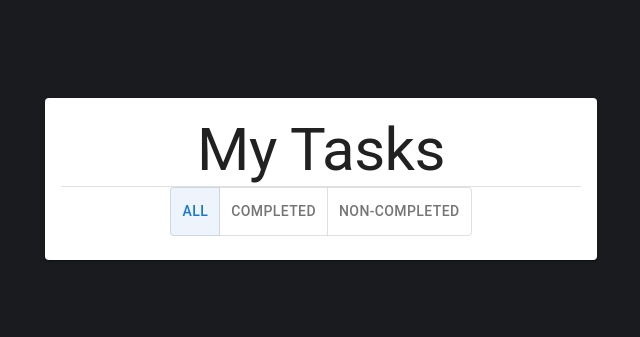
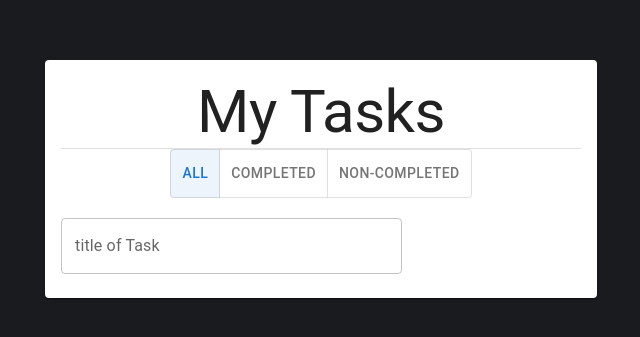
Before and after one commit to mohamadmoustafa123/web2, a React (Create React App) app: page /HomePage in a window 1280 px wide. Shown: the part 221-558 px from the top of the page, without its empty margins (319-959 px from the left). Built offline with nearby package versions, Linux system fonts and the light colour scheme.

Commit message:
I used the grid from Material UI to specify how many elements I needed inside it. I needed two: a textfield and a button. I used a text field from Material UI to create a nice look, and I set a use state for it and linked it to a value and an on change.

```diff
--- a/src/components/TodoList.jsx
+++ b/src/components/TodoList.jsx
@@ -3,6 +3,8 @@ import {
   CardContent,
   Container,
   Divider,
+  Grid,
+  TextField,
   ToggleButton,
   ToggleButtonGroup,
   Typography,
@@ -10,10 +12,11 @@ import {
 import { useState } from "react";
 
 export default function TodoList() {
-    const [displayedTodosType,setDispledTodosType]=useState("all")
-    function handleChange(e){
-        setDispledTodosType(e.target.value)
-    }
+  const [displayedTodosType, setDispledTodosType] = useState("all");
+   const [titleInput, setTiteInput] = useState("");
+  function handleChange(e) {
+    setDispledTodosType(e.target.value);
+  }
   return (
     <>
       <Container maxWidth="sm">
@@ -37,8 +40,29 @@ export default function TodoList() {
               <ToggleButton value="completed">Completed</ToggleButton>
               <ToggleButton value="non-completed">Non-Completed</ToggleButton>
             </ToggleButtonGroup>
+            <Grid container style={{ marginTop: "20px" }} spacing={2}>
+          <Grid
+            size={8}
+            display="flex"
+            justifyContent="space-arround"
+            alignItems="center"
+          >
+            <TextField style={{ width: "100%" }}
+                  id="outlined-basic"
+                  label= "title of Task"
+                  variant="outlined"
+                  value={titleInput}
+                  onChange={(e)=>{
+                    setTiteInput(e.target.value)
+                  }}
+                  />
+
+
+          </Grid>
+        </Grid>
           </CardContent>
         </Card>
+
       </Container>
     </>
   );
```
